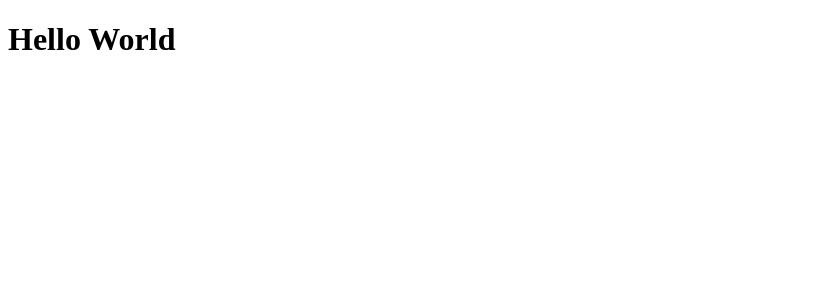
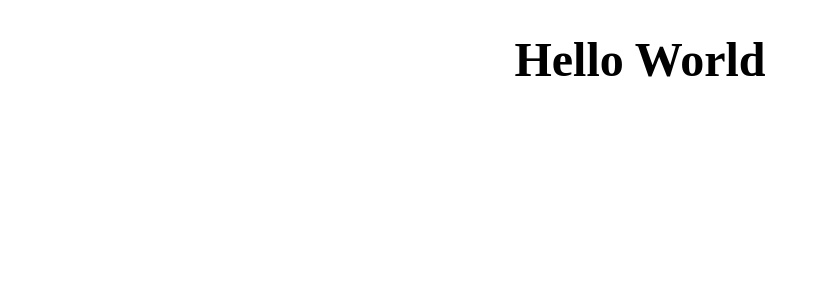
Before and after one commit to omrash/my-site, a Next.js app: page / in a window 1280 px wide. Shown: the top 300 px of the page, without its empty margins (0-820 px from the left). Built offline with nearby package versions, Linux system fonts and the light colour scheme.

Commit message:
Fix HTML rendering by adding inline styles

```diff
--- a/app/page.js
+++ b/app/page.js
@@ -1,7 +1,12 @@
 export default function Home() {
   return (
-    <div className="container">
-      <h1 className="title">Hello World</h1>
+    <div className="container" style={{
+      textAlign: 'center'
+    }}>
+      <h1 className="title" style={{
+        fontSize: '3rem',
+        fontWeight: '700'
+      }}>Hello World</h1>
     </div>
   )
 }
```
